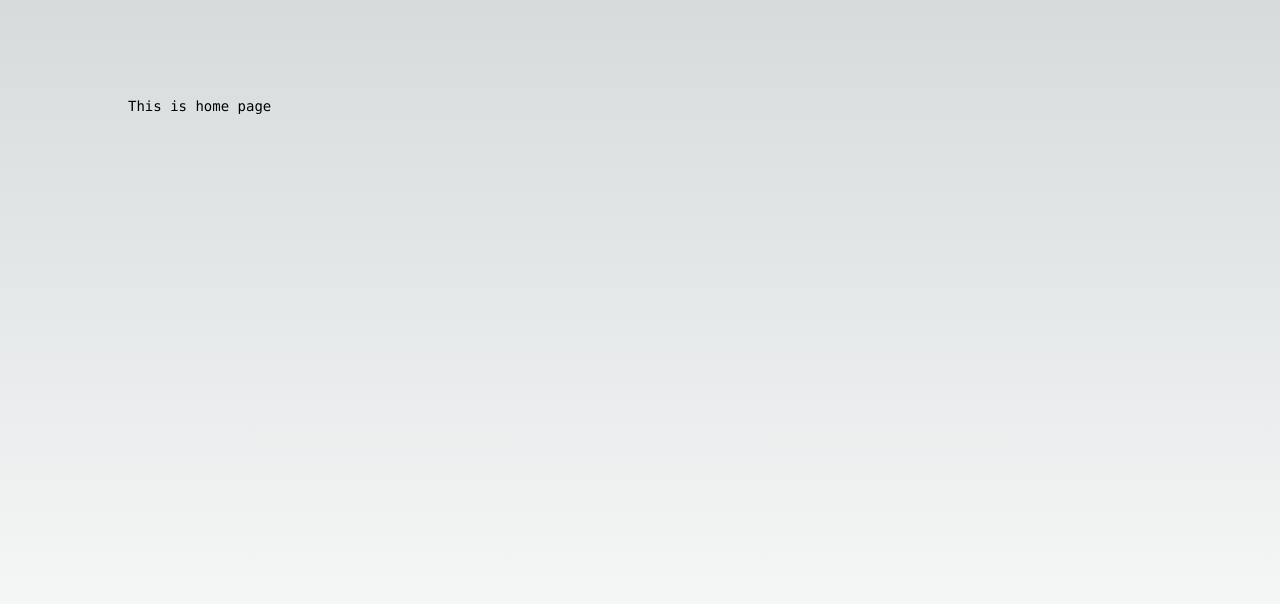
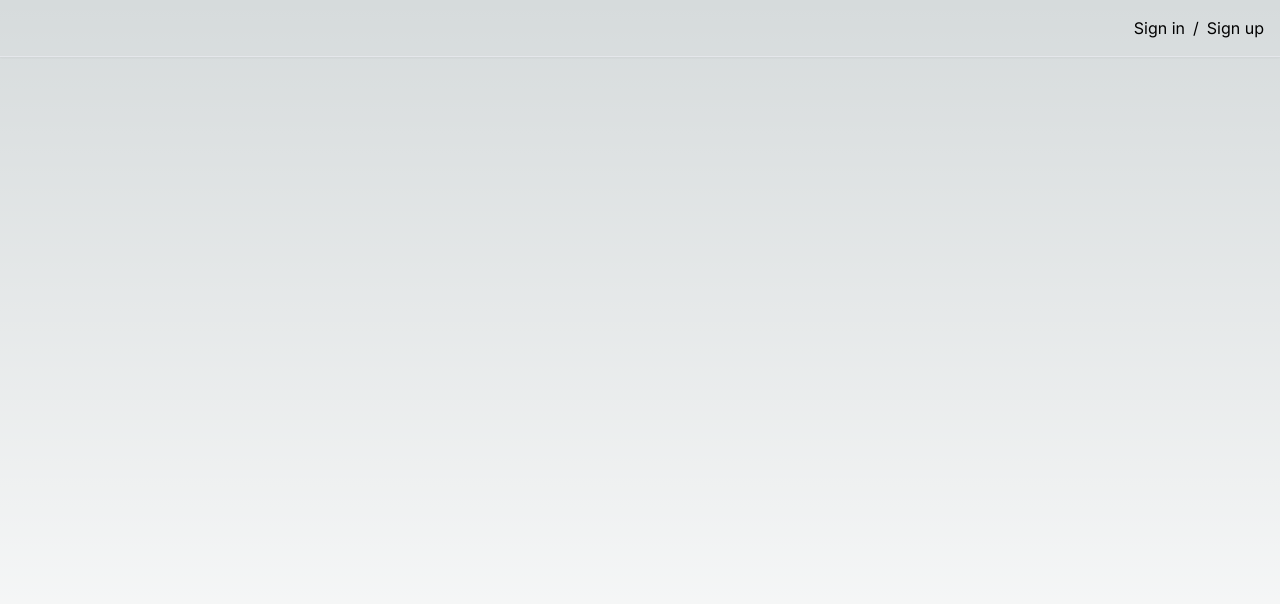
Before and after one commit to dungtl2003/english-central-management, a Next.js app: page / in a window 1280 px wide. Shown: the top 604 px of the page. Built offline with nearby package versions, Linux system fonts and the light colour scheme.

Commit message:
chore: add homepage navbar

```diff
--- a/app/(root)/dashboard/page.tsx
+++ b/app/(root)/dashboard/page.tsx
@@ -1,7 +1,7 @@
 import React, {ReactElement} from "react";
 
 const DashboardPage: React.FC = (): ReactElement => {
-    return <div>Dashboard</div>;
+    return <div>{true}</div>;
 };
 
 export default DashboardPage;
--- a/app/page.tsx
+++ b/app/page.tsx
@@ -1,9 +1,16 @@
-export default function Home() {
+import {ReactElement} from "react";
+
+const HomeLayout: React.FC = (): ReactElement => {
     return (
-        <main className="flex min-h-screen flex-col items-center justify-between p-24">
-            <div className="z-10 w-full max-w-5xl items-center justify-between font-mono text-sm lg:flex">
-                This is home page
-            </div>
-        </main>
+        <div className="relative z-0 h-full flex flex-col">
+            <nav className="fixed w-full h-18 p-4 border-b shadow-sm flex items-center">
+                <div className="ml-auto flex items-center gap-x-2">
+                    <a href="/sign-in">Sign in</a> /{" "}
+                    <a href="/sign-up">Sign up</a>
+                </div>
+            </nav>
+        </div>
     );
-}
+};
+
+export default HomeLayout;
```
